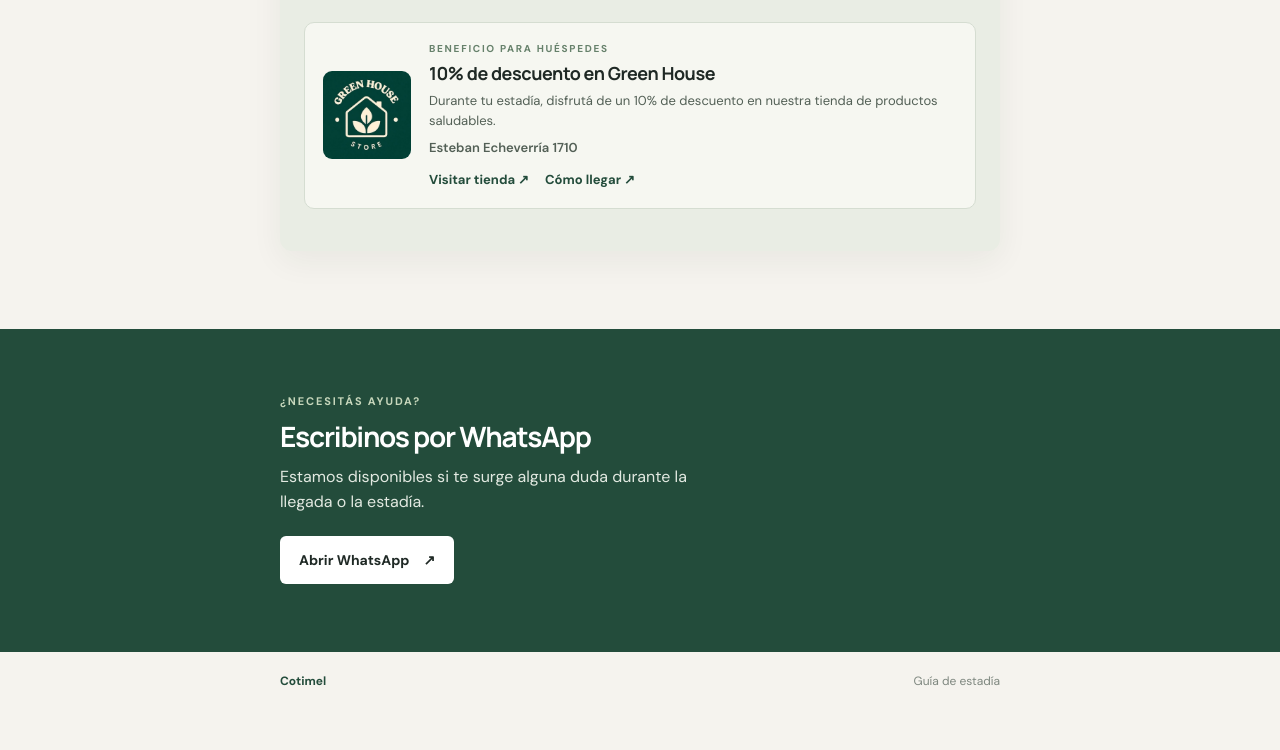
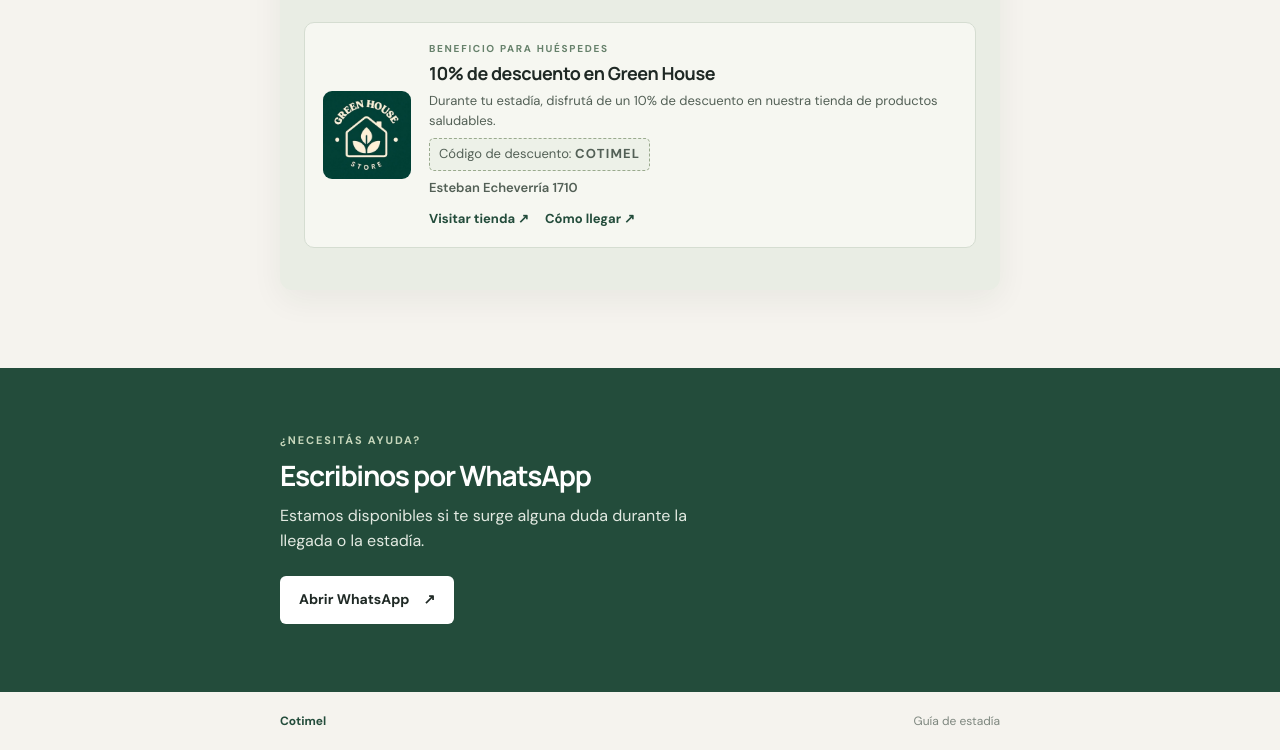
Before and after one commit to facusrod/cotimel, a plain HTML site: page index.html in a window 1280 px wide. Shown: the part 4739-5489 px from the top of the page. Before the commit the page ends 5450 px from the top, so only its background shows below. Drawn offline with Linux system fonts and the light colour scheme.

Commit message:
Código de descuento: COTIMEL

```diff
--- a/index.html
+++ b/index.html
@@ -85,6 +85,7 @@
             <p class="eyebrow dark">BENEFICIO PARA HUÉSPEDES</p>
             <h3>10% de descuento en Green House</h3>
             <p>Durante tu estadía, disfrutá de un 10% de descuento en nuestra tienda de productos saludables.</p>
+            <p class="wellness-code">Código de descuento: <strong>COTIMEL</strong></p>
             <p class="wellness-address">Esteban Echeverría 1710</p>
             <div class="wellness-links">
               <a href="https://www.greenhouse.com.ar/" target="_blank" rel="noopener">Visitar tienda <span aria-hidden="true">↗</span></a>
--- a/styles.css
+++ b/styles.css
@@ -33,3 +33,5 @@
 .wellness-links a{color:var(--green);font-size:13px;font-weight:700;text-decoration:none}
 .wellness-links a:hover{text-decoration:underline}
 @media(max-width:430px){.wellness-offer{grid-template-columns:64px 1fr;gap:13px;padding:14px}.wellness-offer>img{width:64px;height:64px}.wellness-copy h3{font-size:16px}.wellness-links{gap:12px}}
+.wellness-copy .wellness-code{display:inline-block;margin-top:10px;padding:5px 9px;border:1px dashed #9aaa8e;border-radius:5px;background:#edf1e8;color:#344d3a;font-size:13px}
+.wellness-code strong{letter-spacing:.09em}
```
